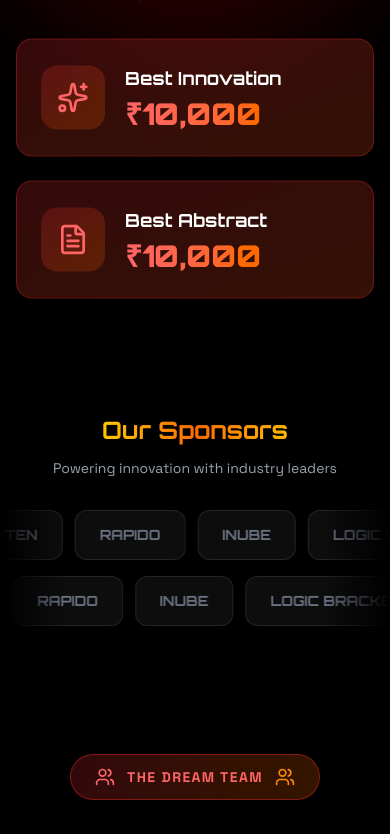
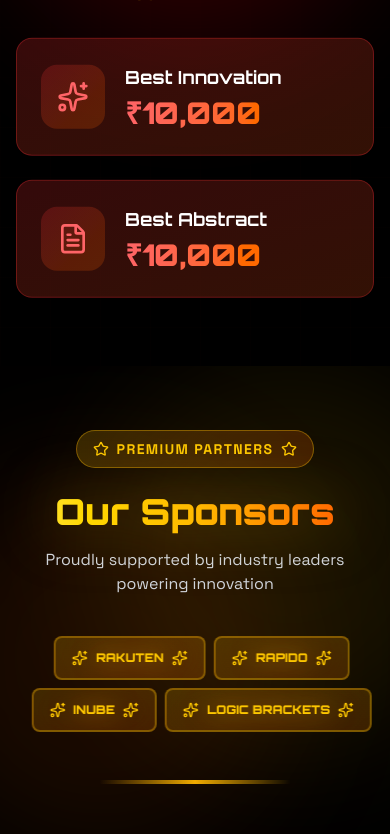
Before and after one commit to sanjukp6/hackarena2, a React (Vite) app: page / in a window 390 px wide. Shown: the part 5531-6365 px from the top of the page. Built offline with nearby package versions, Linux system fonts and the light colour scheme.

Commit message:
Enhanced sponsors section with premium styling and single marquee row

```diff
--- a/src/components/Sponsors.tsx
+++ b/src/components/Sponsors.tsx
@@ -1,4 +1,5 @@
 import { motion } from 'framer-motion';
+import { Sparkles, Star } from 'lucide-react';
 import type { Sponsor } from '@/types';
 
 const sponsors: Sponsor[] = [
@@ -9,76 +10,94 @@
 ];
 
 export function Sponsors() {
-  // Multiply sponsors for seamless loop
-  const marqueeSponsors = [...sponsors, ...sponsors, ...sponsors, ...sponsors, ...sponsors, ...sponsors];
+  return (
+    <section id="sponsors" className="py-16 md:py-28 bg-black overflow-hidden relative">
+      {/* Background glow effects */}
+      <div className="absolute inset-0 bg-[radial-gradient(ellipse_at_center,_var(--tw-gradient-stops))] from-yellow-900/20 via-transparent to-transparent" />
+      <div className="absolute top-0 left-1/4 w-96 h-96 bg-yellow-500/10 rounded-full blur-3xl" />
+      <div className="absolute bottom-0 right-1/4 w-96 h-96 bg-orange-500/10 rounded-full blur-3xl" />
 
-  return (
-    <section id="sponsors" className="py-12 md:py-24 bg-black overflow-hidden">
       {/* Section Header */}
       <motion.div
         initial={{ opacity: 0, y: 20 }}
         whileInView={{ opacity: 1, y: 0 }}
         viewport={{ once: true }}
         transition={{ duration: 0.6 }}
-        className="text-center mb-8 md:mb-16 px-4"
+        className="text-center mb-10 md:mb-16 px-4 relative z-10"
       >
-        <h2 className="font-display text-2xl md:text-5xl font-bold mb-3 md:mb-4">
-          <span className="text-transparent bg-clip-text bg-gradient-to-r from-yellow-400 via-orange-500 to-amber-400">
+        <motion.div
+          initial={{ scale: 0 }}
+          whileInView={{ scale: 1 }}
+          viewport={{ once: true }}
+          transition={{ type: 'spring', stiffness: 200, delay: 0.2 }}
+          className="inline-flex items-center gap-2 px-4 py-2 bg-gradient-to-r from-yellow-500/20 to-orange-500/20 border border-yellow-500/40 rounded-full mb-6"
+        >
+          <Star className="w-4 h-4 text-yellow-400" />
+          <span className="text-yellow-400 font-bold text-sm uppercase tracking-widest">
+            Premium Partners
+          </span>
+          <Star className="w-4 h-4 text-yellow-400" />
+        </motion.div>
+
+        <h2 className="font-display text-4xl md:text-6xl font-black mb-4 md:mb-6">
+          <span className="text-transparent bg-clip-text bg-gradient-to-r from-yellow-300 via-amber-400 to-orange-500 drop-shadow-[0_0_30px_rgba(234,179,8,0.5)]">
             Our Sponsors
           </span>
         </h2>
-        <p className="text-gray-400 text-sm md:text-base">Powering innovation with industry leaders</p>
+        <p className="text-gray-300 text-base md:text-xl max-w-2xl mx-auto">
+          Proudly supported by industry leaders powering innovation
+        </p>
       </motion.div>
 
-      {/* Infinite Marquee - Row 1 */}
-      <div className="relative mb-4">
-        <div className="absolute left-0 top-0 bottom-0 w-16 md:w-48 bg-gradient-to-r from-black to-transparent z-10" />
-        <div className="absolute right-0 top-0 bottom-0 w-16 md:w-48 bg-gradient-to-l from-black to-transparent z-10" />
+      {/* Single Marquee Row - All sponsors visible */}
+      <div className="max-w-6xl mx-auto px-2">
+        <motion.div
+          animate={{ x: [-10, 10, -10] }}
+          transition={{ duration: 5, repeat: Infinity, ease: 'easeInOut' }}
+          className="flex gap-2 md:gap-6 justify-center flex-wrap md:flex-nowrap"
+        >
+          {sponsors.map((sponsor, index) => (
+            <motion.div
+              key={sponsor.id}
+              initial={{ opacity: 0, y: 30 }}
+              whileInView={{ opacity: 1, y: 0 }}
+              viewport={{ once: true }}
+              transition={{ duration: 0.5, delay: index * 0.1 }}
+              whileHover={{ scale: 1.05, y: -5 }}
+              className="group cursor-pointer"
+            >
+              <div className="relative px-4 py-3 md:px-10 md:py-6 bg-gradient-to-br from-yellow-500/15 to-orange-500/15 backdrop-blur-xl rounded-lg md:rounded-xl border-2 border-yellow-500/40 overflow-hidden transition-all duration-500 hover:border-yellow-400 hover:shadow-[0_0_50px_rgba(234,179,8,0.5)]">
+                {/* Pulsing glow background */}
+                <motion.div
+                  animate={{ opacity: [0.2, 0.5, 0.2] }}
+                  transition={{ duration: 3, repeat: Infinity, delay: index * 0.5 }}
+                  className="absolute inset-0 bg-gradient-to-r from-yellow-500/20 via-orange-500/20 to-yellow-500/20"
+                />
 
-        <motion.div
-          animate={{ x: ['0%', '-50%'] }}
-          transition={{ duration: 20, repeat: Infinity, ease: 'linear' }}
-          className="flex gap-3 md:gap-6 whitespace-nowrap"
-        >
-          {marqueeSponsors.map((sponsor, index) => (
-            <div key={index} className="flex-shrink-0 group cursor-pointer">
-              <div className="relative px-6 py-3 md:px-12 md:py-6 bg-white/5 backdrop-blur-sm rounded-xl md:rounded-2xl border border-white/10 overflow-hidden transition-all duration-500 hover:bg-white/10 hover:border-yellow-500/50 hover:shadow-[0_0_40px_rgba(234,179,8,0.2)]">
                 {/* Shine effect */}
-                <div className="absolute inset-0 bg-gradient-to-r from-transparent via-white/10 to-transparent -translate-x-full group-hover:translate-x-full transition-transform duration-700" />
+                <div className="absolute inset-0 bg-gradient-to-r from-transparent via-white/20 to-transparent -translate-x-full group-hover:translate-x-full transition-transform duration-700" />
 
-                <span className="font-display text-sm md:text-xl font-bold text-gray-500 group-hover:text-yellow-400 transition-colors duration-300">
-                  {sponsor.logo}
-                </span>
+                <div className="relative flex items-center gap-2 md:gap-3">
+                  <Sparkles className="w-4 h-4 md:w-6 md:h-6 text-yellow-400" />
+                  <span className="font-display text-xs md:text-xl font-black text-yellow-400 group-hover:text-yellow-300 transition-colors duration-300 drop-shadow-[0_0_12px_rgba(234,179,8,0.6)]">
+                    {sponsor.logo}
+                  </span>
+                  <Sparkles className="w-4 h-4 md:w-6 md:h-6 text-yellow-400" />
+                </div>
               </div>
-            </div>
+            </motion.div>
           ))}
         </motion.div>
       </div>
 
-      {/* Infinite Marquee - Row 2 (Reverse) */}
-      <div className="relative">
-        <div className="absolute left-0 top-0 bottom-0 w-16 md:w-48 bg-gradient-to-r from-black to-transparent z-10" />
-        <div className="absolute right-0 top-0 bottom-0 w-16 md:w-48 bg-gradient-to-l from-black to-transparent z-10" />
-
-        <motion.div
-          animate={{ x: ['-50%', '0%'] }}
-          transition={{ duration: 20, repeat: Infinity, ease: 'linear' }}
-          className="flex gap-3 md:gap-6 whitespace-nowrap"
-        >
-          {marqueeSponsors.map((sponsor, index) => (
-            <div key={index} className="flex-shrink-0 group cursor-pointer">
-              <div className="relative px-6 py-3 md:px-12 md:py-6 bg-white/5 backdrop-blur-sm rounded-xl md:rounded-2xl border border-white/10 overflow-hidden transition-all duration-500 hover:bg-white/10 hover:border-orange-500/50 hover:shadow-[0_0_40px_rgba(249,115,22,0.2)]">
-                {/* Shine effect */}
-                <div className="absolute inset-0 bg-gradient-to-r from-transparent via-white/10 to-transparent -translate-x-full group-hover:translate-x-full transition-transform duration-700" />
-
-                <span className="font-display text-sm md:text-xl font-bold text-gray-500 group-hover:text-orange-400 transition-colors duration-300">
-                  {sponsor.logo}
-                </span>
-              </div>
-            </div>
-          ))}
-        </motion.div>
-      </div>
+      {/* Decorative bottom line */}
+      <motion.div
+        initial={{ scaleX: 0 }}
+        whileInView={{ scaleX: 1 }}
+        viewport={{ once: true }}
+        transition={{ duration: 1, delay: 0.5 }}
+        className="mt-12 md:mt-16 mx-auto w-48 h-1 bg-gradient-to-r from-transparent via-yellow-500 to-transparent"
+      />
     </section>
   );
 }
```
Also changed, not shown: public/binary-blooms-logo.png.
